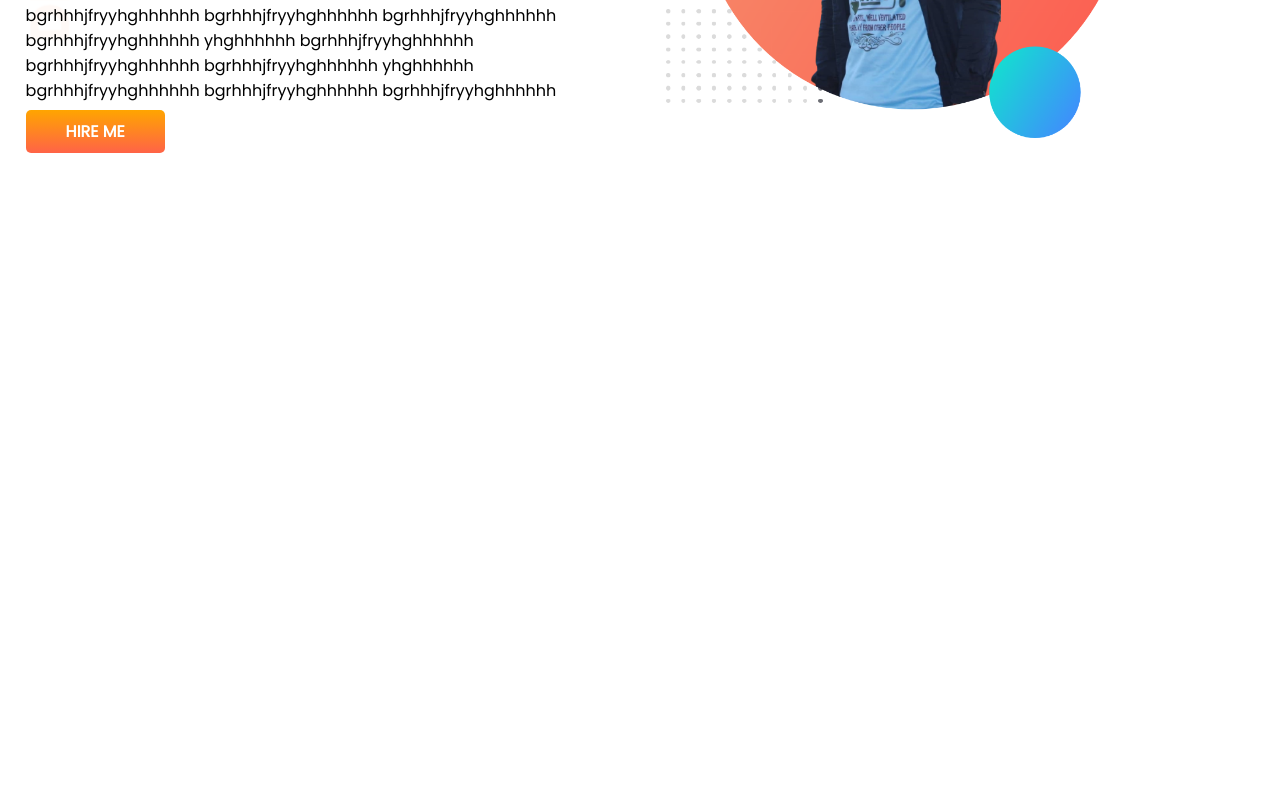
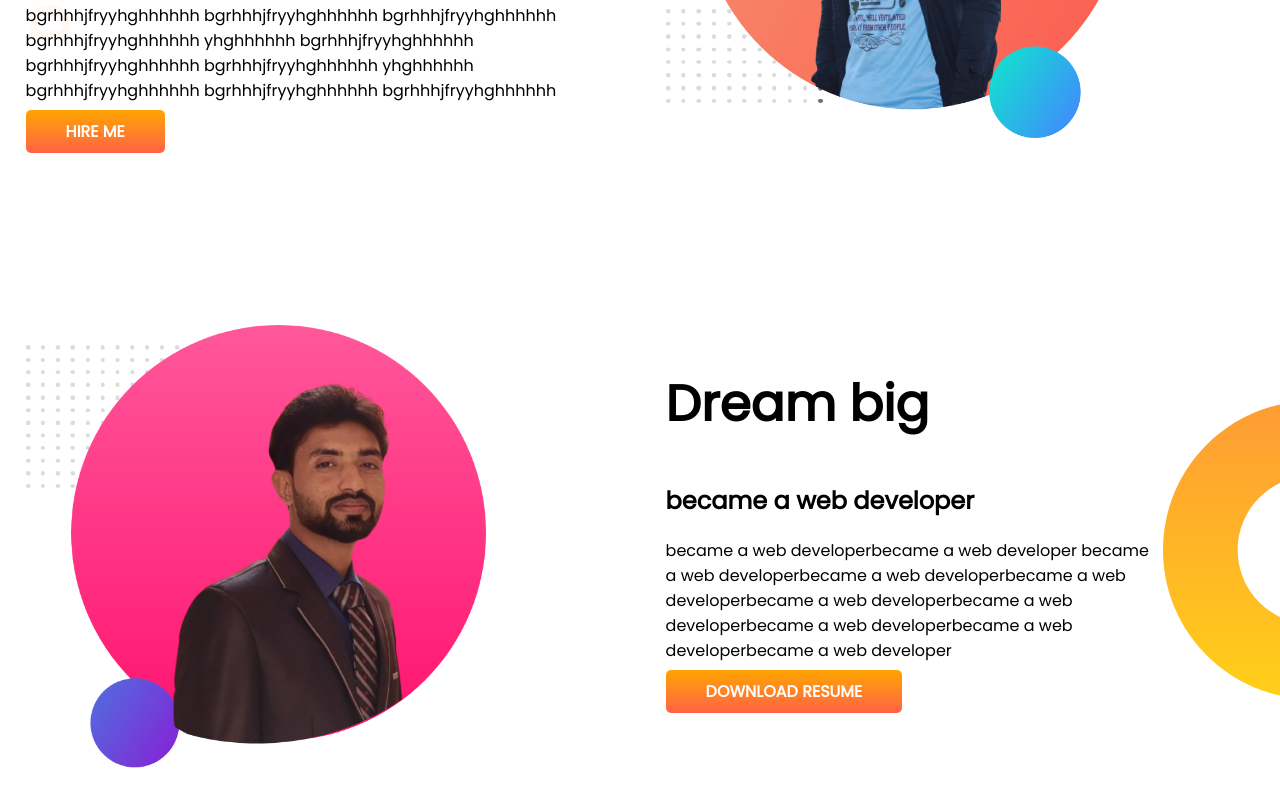
Before and after one commit to alamgirhossain01/developer-protfolio, a plain HTML site: page index.html in a window 1280 px wide. Shown: the part 319-1126 px from the top of the page. Before the commit the page ends 800 px from the top, so only its background shows below. Drawn offline with Linux system fonts and the light colour scheme.

Commit message:
added dream big

```diff
--- a/index.html
+++ b/index.html
@@ -12,7 +12,6 @@
     <link
         href="https://fonts.googleapis.com/css2?family=Alfa+Slab+One&family=Bebas+Neue&family=Montserrat:wght@300;400;500;600;700&family=Poppins&display=swap"
         rel="stylesheet">
-
 
     <link rel="stylesheet" href="style.css">
 </head>
@@ -34,8 +33,20 @@
             <img src="images/alamgir-pic.png" alt="">
         </div>
     </section>
-
-
+    <section class="dream-big">
+        <div class="half-widh">
+            <img src="images/alamgir5.png" alt="">
+        </div>
+        <div class="half-widh">
+            <h1>Dream big</h1>
+            <h2>became a web developer</h2>
+            <p class="paragraph">became a web developerbecame a web developer
+                became a web developerbecame a web developerbecame a web
+                developerbecame a web developerbecame a web developerbecame a web developerbecame a web developerbecame
+                a web developer</p>
+            <a class="Link-button" target="_blank" href="https://www.programming-hero.com/">DOWNLOAD RESUME</a>
+        </div>
+    </section>
 </body>
 
 </html>
--- a/style.css
+++ b/style.css
@@ -16,6 +16,7 @@ h1 {
 
 section {
     display: flex;
+    margin-bottom: 180px;
 }
 
 .half-widh {
@@ -40,3 +41,15 @@ section {
     background-image: url(images/top-banner.png);
     background-repeat: no-repeat;
 }
+
+
+.dream-big {
+    background-image: url(images/dream-bg.png);
+    background-repeat: no-repeat;
+    background-position: right;
+}
+
+.paragraph {
+    width: 80%;
+
+}
```
Also changed, not shown: images/281159123_1420375908432942_1211713312276238055_n__1_-removebg-preview.png (added), images/alamgir5.png (added).
